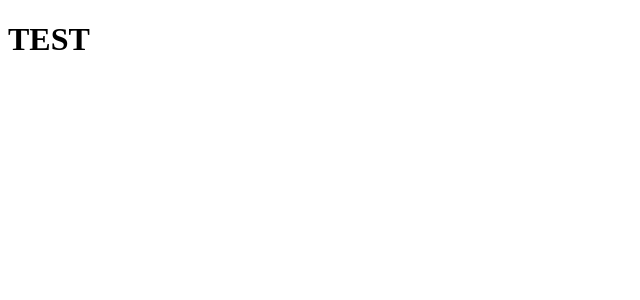
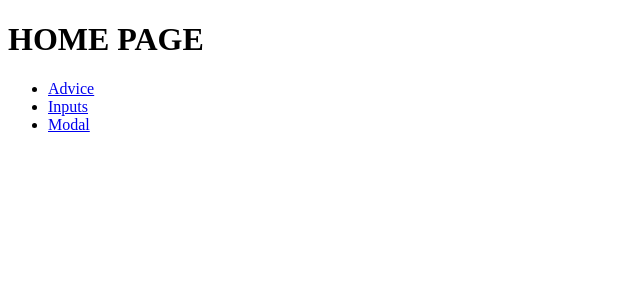
Before and after one commit to anetakasprzak/next-practice-app, a Next.js app: page / in a window 1280 px wide. Shown: the top 300 px of the page, without its empty margins (0-640 px from the left). Built offline with nearby package versions, Linux system fonts and the light colour scheme.

Commit message:
main page nav

```diff
--- a/app/page.js
+++ b/app/page.js
@@ -1,7 +1,21 @@
+import Link from "next/link";
+
 export default function Page() {
   return (
-    <main className="flex min-h-screen flex-col items-center justify-between p-24">
-      <h1>TEST</h1>
-    </main>
+    <div className="flex min-h-screen flex-col items-center justify-between p-24">
+      <h1>HOME PAGE</h1>
+
+      <ul>
+        <li>
+          <Link href="/advice">Advice</Link>
+        </li>
+        <li>
+          <Link href="/inputs">Inputs</Link>
+        </li>
+        <li>
+          <Link href="/modal">Modal</Link>
+        </li>
+      </ul>
+    </div>
   );
 }
```
